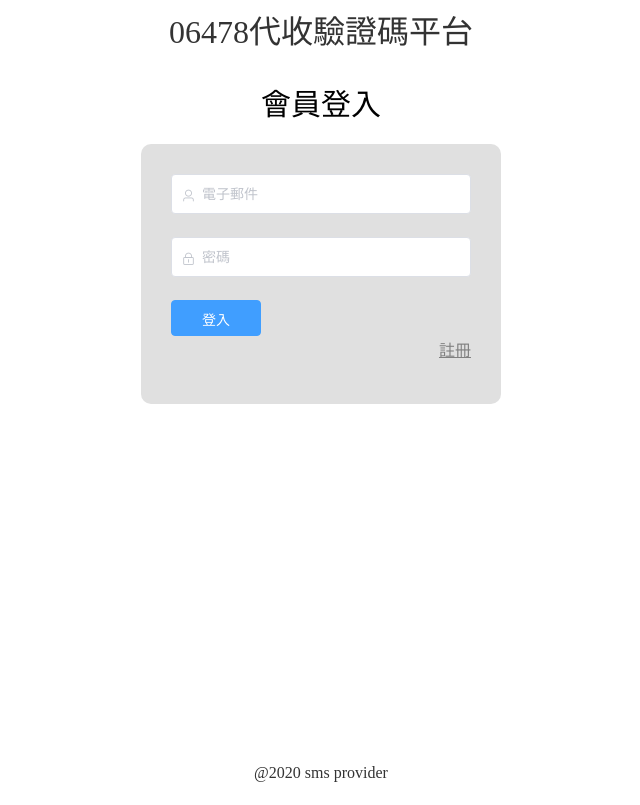
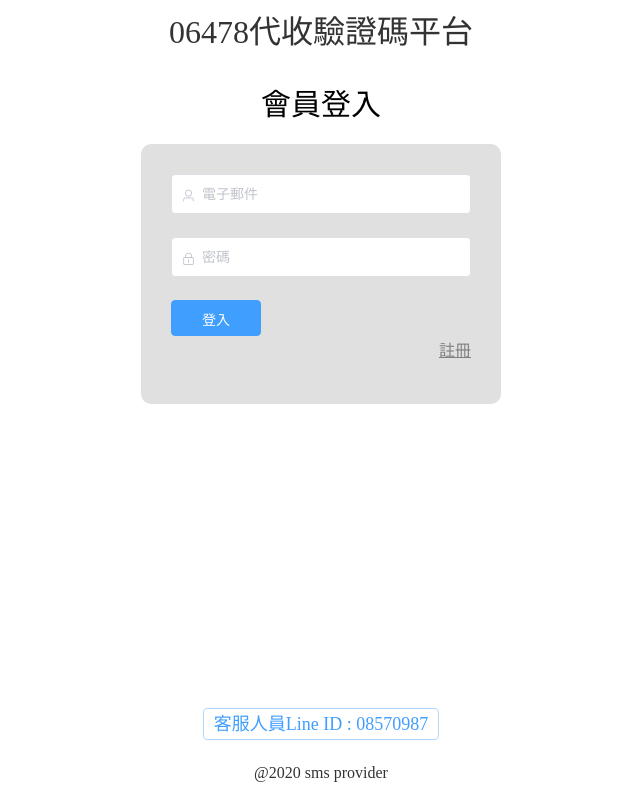
Before and after one commit to YoLo9803/sms_provider, a Vue app: page / in a window 1280 px wide. Shown: the whole page, without its empty margins (319-959 px from the left). Built offline with nearby package versions, Linux system fonts and the light colour scheme.

Commit message:
新增footer line contact id

```diff
--- a/src/App.vue
+++ b/src/App.vue
@@ -6,7 +6,7 @@
 
 <style>
   body {
-      padding: 0;
+      padding-bottom: 80px;
       border: 0;
       margin: 0;
     }
--- a/src/pages/admin/common/header.vue
+++ b/src/pages/admin/common/header.vue
@@ -8,8 +8,7 @@
                         <el-menu
                         :default-active="$route.path"
                         router
-                        @select="handleSelect"
-                        class="el-menu-vertical-demo">
+                        @select="handleSelect">
                         <el-menu-item index='/admin/transactions' :route="{path: '/admin/transactions', params:{ isAdmin: true}}">
                             <i class="el-icon-s-order"></i>
                             <span slot="title">查詢交易紀錄</span>
--- a/src/pages/common/header.vue
+++ b/src/pages/common/header.vue
@@ -5,8 +5,20 @@
         </el-header>
         <el-main>
             <router-view></router-view>
+            <!-- <div class="bottom">
+                客服人員line ID : 08570987
+            </div> -->
         </el-main>
-        <el-footer>@2020 sms provider</el-footer>
+
+        <div class="bottom">
+            <el-tag style="font-size:18px" effect="plain">
+                客服人員Line ID : 08570987
+            </el-tag>
+            <el-footer>
+                @2020 sms provider
+            </el-footer>
+        </div>
+
         </el-container>
     </div>
 </template>
@@ -38,15 +50,17 @@ export default {
     line-height: 65px;
     text-align: center;
     }
-    .right{
-        // background-color: #c1dafb;
-        text-align: right;
-        font-size: 20px;
+
+    .bottom{
+        width: 300px;
+        position:absolute;
+        left: 50%;
+        margin-left: -150px;
+        text-align: center;
+        bottom: 0px;
     }
+
     .el-footer{
-        position: absolute;
-        bottom: 0;
-        width: 100%;
-        height: 80px;
+        position: relative;
     }
 </style>
```
